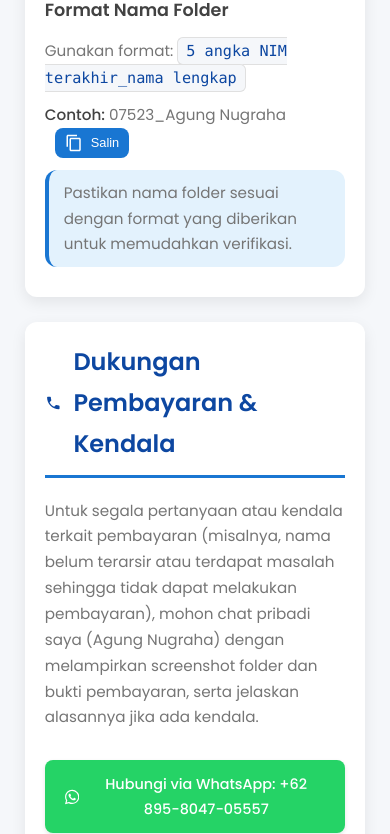
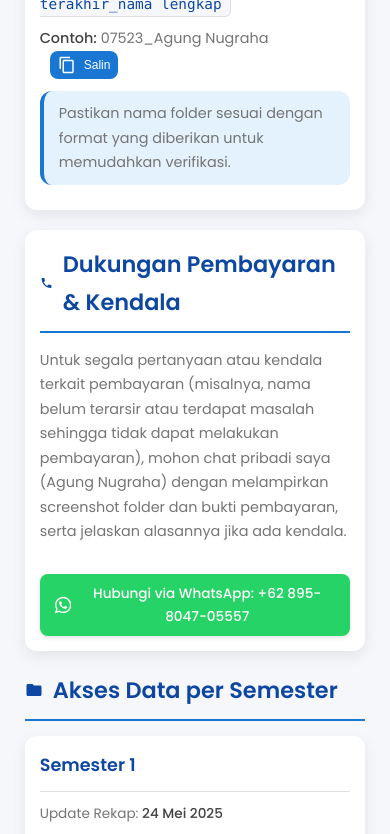
Before and after one commit to Darlayx/Pembayaran-FKOM-FK-23, a plain HTML site: page index.html in a window 390 px wide. Shown: the part 594-1428 px from the top of the page. Drawn offline with Linux system fonts and the light colour scheme.

Commit message:
style.css

```diff
--- a/style.css
+++ b/style.css
@@ -9,8 +9,8 @@
     --white-color: #FFFFFF;
     --success-color: #4CAF50;
     --error-color: #F44336;
-    --drive-color: #1A73E8;
-    --sheet-color: #0F9D58;
+    --drive-color: #1A73E8; /* Warna Google Drive */
+    --sheet-color: #0F9D58; /* Warna Google Sheets */
     --whatsapp-color: #25D366;
 
     --card-shadow: 0 5px 15px rgba(0, 0, 0, 0.08);
@@ -46,22 +46,20 @@ body {
 
 /* SVG Icons Styling */
 .section-icon {
-    margin-right: 12px;
-    vertical-align: middle; /* Better alignment with text */
-    width: 26px; /* Slightly larger for section titles */
-    height: 26px;
-    fill: var(--primary-color); /* Default fill for section icons */
+    margin-right: 10px; /* Sedikit kurangi margin */
+    vertical-align: middle;
+    width: 22px; /* Ukuran ikon disesuaikan dengan font judul seksi */
+    height: 22px;
+    fill: var(--primary-color);
 }
 
 .btn-icon {
     margin-right: 8px;
     vertical-align: middle;
 }
-/* Specific fills for Drive/Sheet icons are handled inline in HTML (fill="white") */
-/* Or if you want to enforce it via CSS for these specific buttons: */
 .btn-drive .btn-icon,
 .btn-sheet .btn-icon {
-    fill: var(--white-color); /* Ensure they are white */
+    fill: var(--white-color);
 }
 
 
@@ -69,16 +67,16 @@ body {
 header {
     background: linear-gradient(135deg, var(--primary-color) 0%, var(--secondary-color) 100%);
     color: var(--white-color);
-    padding: 2rem 0; /* Adjusted padding slightly */
+    padding: 2rem 0;
     text-align: center;
     box-shadow: 0 4px 12px rgba(0,0,0,0.1);
     margin-bottom: 30px;
 }
 
 header h1 {
-    font-weight: 600; /* Matches section h2 weight */
-    font-size: 1.8rem; /* Matches section h2 size */
-    margin-bottom: 0.25rem; /* Adjusted margin */
+    font-weight: 600;
+    font-size: 1.6rem; /* Diperkecil lagi agar konsisten dengan judul seksi yang baru */
+    margin-bottom: 0.25rem;
 }
 header .subtitle {
     font-weight: 400;
@@ -97,18 +95,16 @@ header .subtitle {
 }
 
 /* Section Titles */
-section h2 {
+.section-title { /* Menggunakan class baru untuk judul seksi */
     color: var(--primary-color);
-    margin-bottom: 25px;
-    padding-bottom: 15px;
-    border-bottom: 3px solid var(--secondary-color);
+    margin-bottom: 20px; /* Sedikit kurangi margin bawah */
+    padding-bottom: 12px; /* Sedikit kurangi padding bawah */
+    border-bottom: 2px solid var(--secondary-color); /* Border lebih tipis */
     font-weight: 600;
-    font-size: 1.8rem;
+    font-size: 1.6rem; /* Ukuran font judul seksi diperkecil */
     display: flex;
     align-items: center;
 }
-/* section h2 .icon was removed, now using .section-icon directly */
-
 
 /* Info Block */
 .info-block {
@@ -126,12 +122,12 @@ section h2 {
     color: var(--dark-gray);
     margin-bottom: 12px;
     font-weight: 600;
-    font-size: 1.25rem;
+    font-size: 1.15rem; /* Sedikit perkecil subjudul info block */
 }
 
 .info-block p {
     margin-bottom: 10px;
-    font-size: 1rem;
+    font-size: 0.95rem; /* Sedikit perkecil teks paragraf info block */
     color: var(--text-light);
 }
 .info-block p strong {
@@ -162,18 +158,18 @@ section h2 {
     background-color: var(--secondary-color);
     color: var(--white-color);
     border: none;
-    padding: 8px 15px;
+    padding: 7px 12px; /* Sedikit perkecil padding tombol salin */
     border-radius: 8px;
     cursor: pointer;
-    font-size: 0.9rem;
+    font-size: 0.85rem; /* Sedikit perkecil font tombol salin */
     font-weight: 500;
     margin-left: 10px;
     transition: background-color var(--transition-speed) ease, transform 0.1s ease;
     display: inline-flex;
     align-items: center;
 }
-.copy-btn .btn-icon { /* Icon inside copy button */
-    fill: var(--white-color); /* Ensure copy icon is white */
+.copy-btn .btn-icon {
+    fill: var(--white-color);
 }
 .copy-btn:hover {
     background-color: var(--primary-color);
@@ -184,7 +180,7 @@ section h2 {
 
 /* Support Section */
 .support-section p {
-    font-size: 1rem;
+    font-size: 0.95rem; /* Sedikit perkecil teks paragraf */
     color: var(--text-light);
     margin-bottom: 20px;
 }
@@ -194,11 +190,12 @@ section h2 {
     display: inline-flex;
     align-items: center;
     justify-content: center;
-    padding: 12px 25px;
+    padding: 10px 20px; /* Sedikit perkecil padding tombol utama */
     text-decoration: none;
     color: var(--white-color);
     border-radius: 8px;
     font-weight: 500;
+    font-size: 0.9rem; /* Sedikit perkecil font tombol utama */
     text-align: center;
     transition: background-color var(--transition-speed) ease, transform var(--transition-speed) ease, box-shadow var(--transition-speed) ease;
     box-shadow: 0 2px 4px rgba(0,0,0,0.1);
@@ -213,7 +210,6 @@ section h2 {
     transform: translateY(0px) scale(0.98);
     box-shadow: 0 2px 4px rgba(0,0,0,0.1);
 }
-/* .btn [class^="icon-"] was removed */
 
 .btn-drive {
     background-color: var(--drive-color);
@@ -235,7 +231,7 @@ section h2 {
     max-width: 350px;
     margin-top: 10px;
 }
-.btn-whatsapp .btn-icon { /* WhatsApp icon */
+.btn-whatsapp .btn-icon {
     fill: var(--white-color);
 }
 .btn-whatsapp:hover {
@@ -246,8 +242,8 @@ section h2 {
 /* Semester Access */
 .semester-grid {
     display: grid;
-    grid-template-columns: repeat(auto-fit, minmax(300px, 1fr));
-    gap: 25px;
+    grid-template-columns: repeat(auto-fit, minmax(280px, 1fr)); /* Sedikit perkecil minmax card */
+    gap: 20px; /* Sedikit perkecil gap */
 }
 
 .semester-card {
@@ -264,24 +260,24 @@ section h2 {
     color: var(--primary-color);
     margin-bottom: 10px;
     font-weight: 600;
-    font-size: 1.5rem;
+    font-size: 1.3rem; /* Sedikit perkecil judul semester card */
     border-bottom: 1px solid var(--medium-gray);
     padding-bottom: 10px;
 }
 .semester-status {
-    font-size: 0.9rem;
+    font-size: 0.85rem; /* Sedikit perkecil status text */
     color: var(--text-light);
     margin-bottom: 15px;
 }
-.update-date { /* For the date part of status */
-    color: var(--dark-gray); /* Or var(--primary-color) for more emphasis */
+.update-date {
+    color: var(--dark-gray);
     font-weight: 500;
 }
 
 .links {
     display: flex;
     flex-direction: column;
-    gap: 12px;
+    gap: 10px; /* Sedikit perkecil gap antar link */
     margin-top: auto;
 }
 
@@ -301,10 +297,10 @@ footer p {
 
 /* Responsive Adjustments */
 @media (max-width: 992px) {
-    /* header h1 already adjusted */
-    /* section h2 already 1.8rem */
+    /* header h1 already 1.6rem */
+    /* .section-title already 1.6rem */
     .semester-card h3 {
-        font-size: 1.3rem;
+        font-size: 1.25rem; /* Further adjust for medium screens */
     }
 }
 
@@ -316,67 +312,76 @@ footer p {
         width: 95%;
     }
     header {
-        padding: 1.8rem 0; /* Adjusted padding for smaller header */
+        padding: 1.8rem 0;
         margin-bottom: 20px;
     }
     header h1 {
-        font-size: 1.6rem; /* Adjust if 1.8rem is too big with subtitle */
+        font-size: 1.5rem; /* Adjust header h1 for smaller screens */
     }
     header .subtitle {
         font-size: 1rem;
     }
     .card {
-        padding: 25px;
-        margin-bottom: 25px;
+        padding: 20px; /* Kurangi padding card */
+        margin-bottom: 20px;
     }
-    section h2 {
-        font-size: 1.6rem; /* Keep consistent with header h1 or adjust both */
-        margin-bottom: 20px;
+    .section-title {
+        font-size: 1.5rem; /* Adjust section title for smaller screens */
+        margin-bottom: 15px;
         padding-bottom: 10px;
     }
     .info-block p, .support-section p {
-        font-size: 0.95rem;
+        font-size: 0.9rem;
     }
     .semester-grid {
         grid-template-columns: 1fr;
     }
     .btn {
-        padding: 12px 20px;
-        font-size: 0.95rem;
-    }
-    .copy-btn {
-        padding: 7px 12px;
-        font-size: 0.85rem;
-    }
-    .btn-whatsapp {
-        max-width: none;
-    }
-}
-
-@media (max-width: 480px) {
-    header h1 {
-        font-size: 1.5rem;
-    }
-    header .subtitle {
-        font-size: 0.9rem;
-    }
-    .card {
-        padding: 20px;
-    }
-    section h2 {
-        font-size: 1.5rem; /* Consistency with header h1 */
-    }
-    .info-block h3 {
-        font-size: 1.1rem;
-    }
-    .semester-card h3 {
-        font-size: 1.2rem;
-    }
-    .btn {
+        padding: 10px 18px;
         font-size: 0.9rem;
     }
     .copy-btn {
         padding: 6px 10px;
         font-size: 0.8rem;
     }
+    .btn-whatsapp {
+        max-width: none;
+    }
+    .section-icon {
+        width: 20px;
+        height: 20px;
+    }
 }
+
+@media (max-width: 480px) {
+    header h1 {
+        font-size: 1.4rem;
+    }
+    header .subtitle {
+        font-size: 0.85rem;
+    }
+    .card {
+        padding: 15px;
+    }
+    .section-title {
+        font-size: 1.4rem;
+    }
+    .info-block h3 {
+        font-size: 1.05rem;
+    }
+    .semester-card h3 {
+        font-size: 1.1rem;
+    }
+    .btn {
+        font-size: 0.85rem;
+        padding: 8px 15px;
+    }
+    .copy-btn {
+        padding: 5px 8px;
+        font-size: 0.75rem;
+    }
+    .section-icon {
+        width: 18px;
+        height: 18px;
+    }
+}
```
